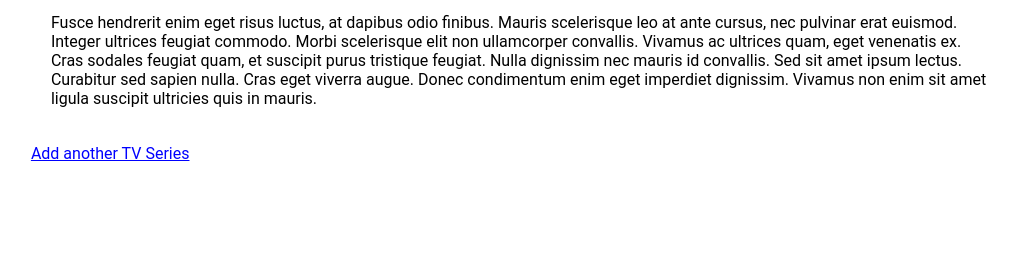
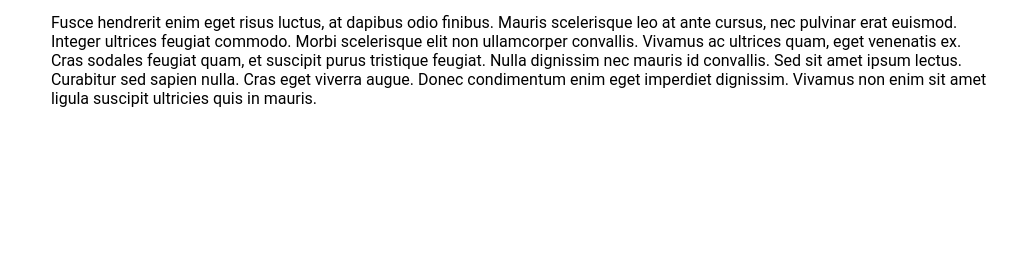
Before and after one commit to kalliknuddel/db_distracted, a Django app: page /distracted/ in a window 1280 px wide. Shown: the part 544-800 px from the top of the page, without its empty margins (192-1209 px from the left). Run offline with Django 3.2, Linux system fonts and the light colour scheme; data that the repository does not hold is empty.

Commit message:
[template] link to ADD on index view removed
Signed-off-by: Knut <kanudson@gmail.com>

```diff
--- a/distracted/templates/distracted/index.html
+++ b/distracted/templates/distracted/index.html
@@ -18,8 +18,4 @@
 </p>
 </div>
 
-<div class="back">
-    <a href="{% url 'distracted:search' %}">Add another TV Series</a>
-</div>
-
 {% endblock %}
```
